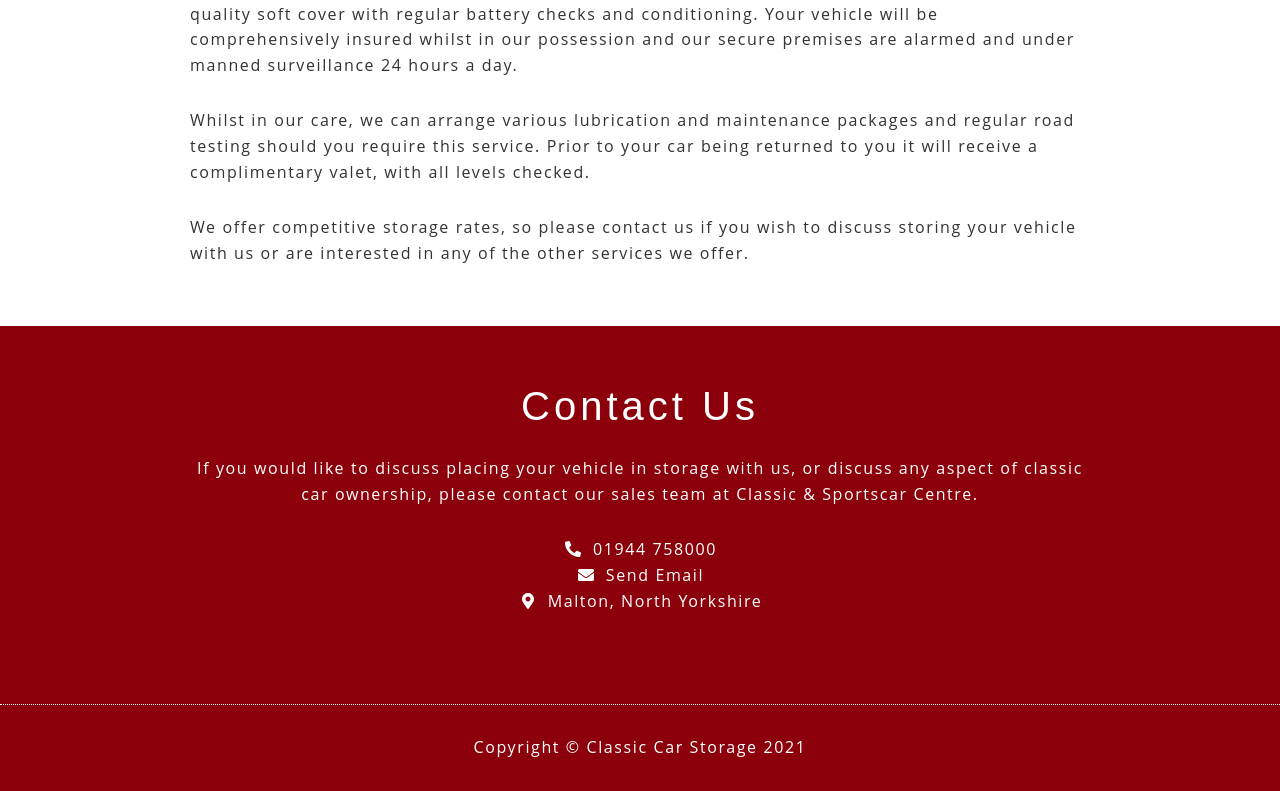
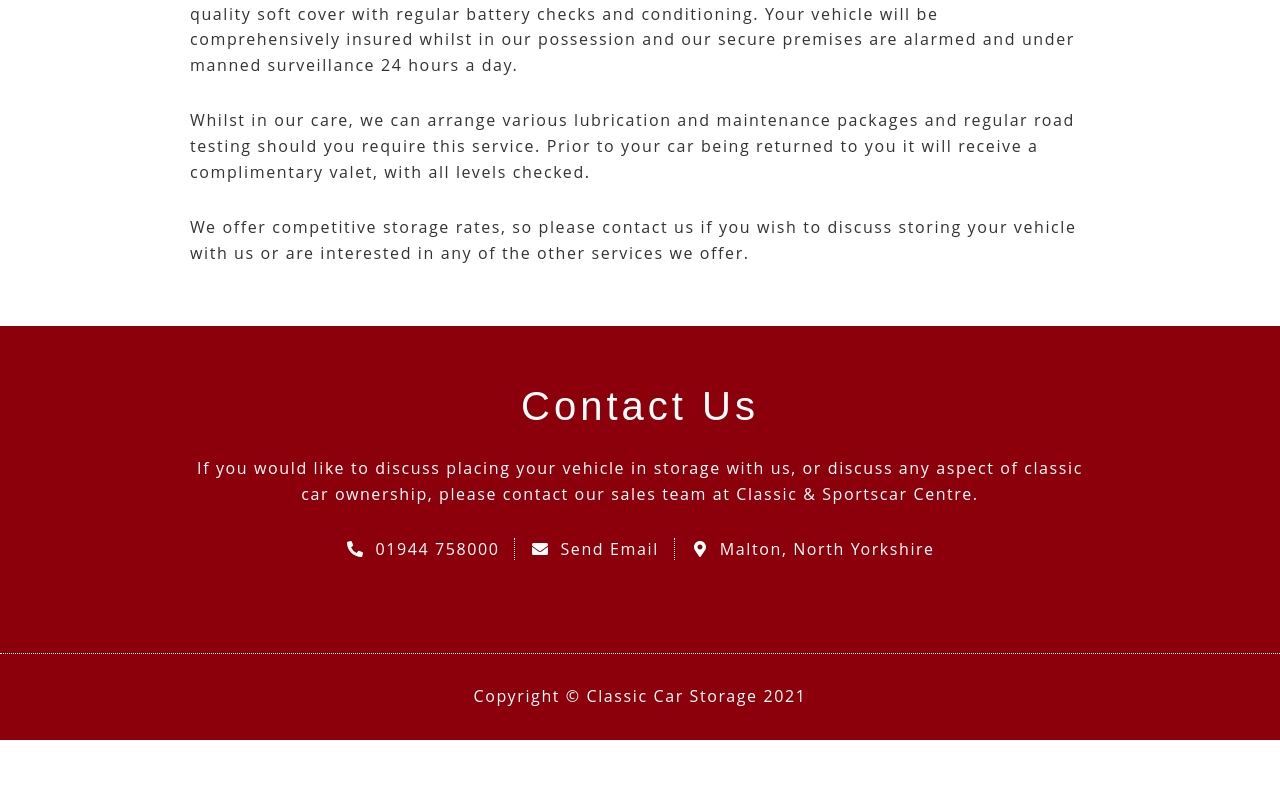
Before and after one commit to almack131216/csc-storage, a React (Create React App) app: page /about in a window 1280 px wide. Shown: the part 830-1621 px from the top of the page. After the commit the page ends 1570 px from the top, so only its background shows below. Built offline with nearby package versions, Linux system fonts and the light colour scheme.

Commit message:
CR | r7 | footer contact ul inline

```diff
--- a/src/components/Contact/Contact.js
+++ b/src/components/Contact/Contact.js
@@ -13,7 +13,7 @@ const contact = props => {
         <div className="content-inner">
           <h2>{props.data.title}</h2>
           <p>{props.data.body}</p>
-          <ContactList list={props.data}/>
+          <ContactList list={props.data} classes="inline" />
         </div>
       </section>
       <hr className="dotted" />
--- a/src/components/ContactList/ContactList.js
+++ b/src/components/ContactList/ContactList.js
@@ -4,8 +4,13 @@ import { faEnvelope, faPhoneAlt, faMapMarkerAlt } from "@fortawesome/free-solid-
 // import parse from "html-react-parser";
 
 const contactList = props => {
+  let classes = ["contact-list"];
+  if (props.classes) {
+    classes.push(props.classes);
+  }
+
   return (
-    <ul id={props.id ? props.id : null} className="contact-list">
+    <ul id={props.id ? props.id : null} className={classes.join(" ")}>
       {/* <a href={`mailto:${props.list.emailMailto}`}>{props.data.email}</a> */}
       <li><FontAwesomeIcon icon={faPhoneAlt} />{props.list.telephone}</li>
       <li><FontAwesomeIcon icon={faEnvelope} /><a href={`mailto:${props.list.emailMailto}`}>Send Email</a></li>
--- a/src/components/ContactList/ContactList.scss
+++ b/src/components/ContactList/ContactList.scss
@@ -8,6 +8,19 @@ ul.contact-list {
 
   @media (max-width: $bp-xs-1) {
     margin-bottom:0;
+  }
+
+  &.inline {
+    li {
+      @media (min-width: $bp-sm-1) {
+        display:inline;
+        padding:0 $offset-g1;
+        border-right:1px dotted white;
+        &:last-child {
+          border-right:none;
+        }
+      }
+    }
   }
 
   li {
```
